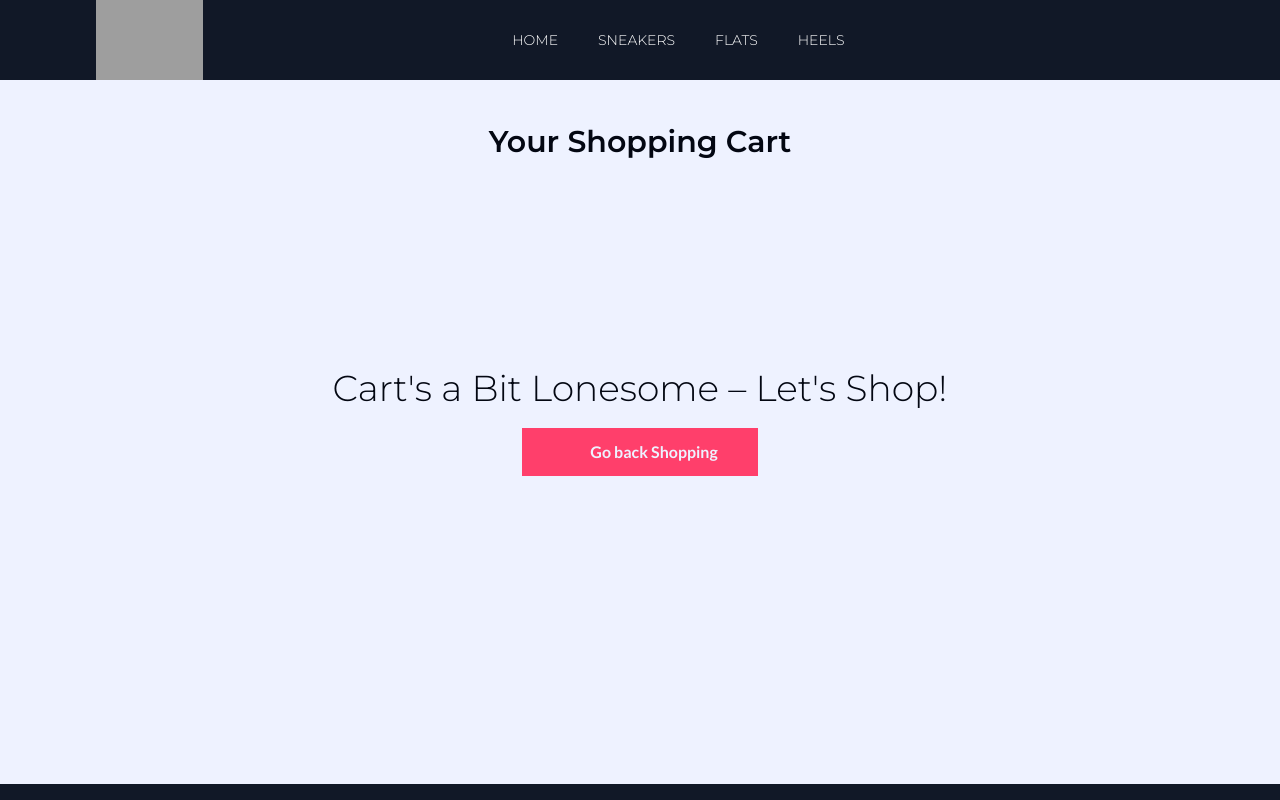
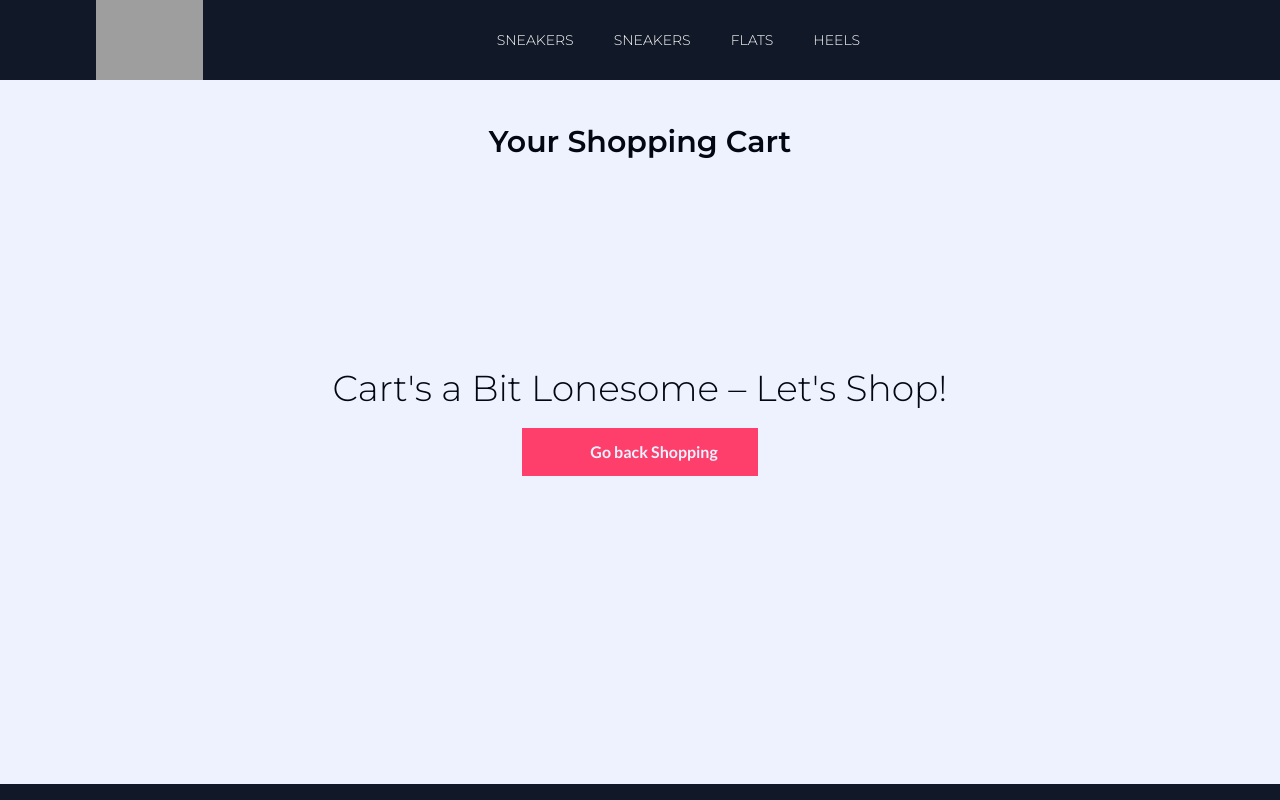
Before and after one commit to matalvarez10/Shopping-cart, a React (Vite) app: page /products/cart in a window 1280 px wide. Shown: the top 800 px of the page. Built offline with nearby package versions, Linux system fonts and the light colour scheme; grey boxes are pictures that could not be loaded; some icons are missing.

Commit message:
Added hover effects for the buttons

```diff
--- a/src/components/cartComponents/cartEmptyComponent.tsx
+++ b/src/components/cartComponents/cartEmptyComponent.tsx
@@ -7,7 +7,7 @@ const CartEmptyComponent = () => {
       <p className="section-header font-light text-4xl">
         Cart's a Bit Lonesome – Let's Shop!{" "}
       </p>
-      <Link className="red-btn flex flex-row justify-center items-center gap-3" to={"/products/sneakers"}>
+      <Link className="red-btn flex flex-row justify-center items-center gap-3 hover:bg-gray-900" to={"/products/sneakers"}>
         <FaArrowLeft />
         Go back Shopping{" "}
       </Link>
--- a/src/components/homeComponents/heroComponent.tsx
+++ b/src/components/homeComponents/heroComponent.tsx
@@ -1,7 +1,7 @@
 import { Link } from "react-router-dom";
 const HeroComponent = () => {
   return (
-    <div className=" h-[500px] md:h-[720px] bg-gray-900 text-[#d3d3d3] display flex flex-row md:text-center justify-evenly items-center gap-2 p-6 overflow-hidden ">
+    <div className=" h-[500px] md:h-[720px] bg-gray-900 text-indigo-50 display flex flex-row md:text-center justify-evenly items-center gap-2 p-6 overflow-hidden ">
       <div className="flex flex-col w-[40%] h-full justify-center items-center gap-4">
         <p className=" font-montserrat text-base md:text-lg lg:text-5xl font-extrabold">
           Elevate Your Every Step with Our Premium Footwear
@@ -9,7 +9,7 @@ const HeroComponent = () => {
         <p className="font-lato text-sm md:text-lg lg:text-xl  font-medium">
           Step into Style and Comfort Discover the Perfect Pair of Shoes
         </p>
-        <Link to={"products/sneakers"} className="red-btn">
+        <Link to={"products/sneakers"} className="red-btn hover:bg-slate-500">
           SHOP NOW
         </Link>
       </div>
--- a/src/components/homeComponents/salesComponent.tsx
+++ b/src/components/homeComponents/salesComponent.tsx
@@ -12,7 +12,7 @@ const SalesComponent = () => {
         <p className="text-5xl  font-bold">
           For a brief time, enjoy savings of up to 50% on all footwear!
         </p>
-        <Link to={"products/sneakers"} className="red-btn w-[300px]">
+        <Link to={"products/sneakers"} className="red-btn w-[300px] hover:bg-slate-500">
           EXPLORE COLLECTION
         </Link>
       </div>
--- a/src/components/layoutComponents/addedItemsComponent.tsx
+++ b/src/components/layoutComponents/addedItemsComponent.tsx
@@ -4,7 +4,7 @@ const AddItemsComponent = ({ popupAdded }: { popupAdded: IPopupData[] }) => {
   return (
     <article className="fixed top-20 right-0 m-3 flex flex-col gap-2 font-monstserrat font-light text-lg text-indigo-50">
       {popupAdded.map((element,index) => (
-        <div key={index} className=" bg-gray-900 p-3 rounded-md bg-opacity-80">
+        <div key={index} className=" bg-slate-500 p-3 rounded-md bg-opacity-80 z-50">
           <p>Added {element.title} to cart!</p>
         </div>
       ))}
--- /dev/null
+++ b/src/components/layoutComponents/customLinkComponent.tsx
@@ -0,0 +1,17 @@
+import { Link } from "react-router-dom";
+
+const CustomLinkComponent = ({
+  toRoute,
+  text,
+}: {
+  toRoute: string;
+  text: string;
+}) => {
+  return (
+    <Link to={toRoute} className="hover:border-b-[2px] border-white">
+      {text}
+    </Link>
+  );
+};
+
+export default CustomLinkComponent;
--- a/src/components/layoutComponents/layoutComponent.tsx
+++ b/src/components/layoutComponents/layoutComponent.tsx
@@ -9,7 +9,9 @@ import { IPopupData } from "../../interfaces/popupData.interface";
 import AddItemsComponent from "./addedItemsComponent";
 
 let NEW_ID = 0;
-
+if(localStorage.getItem('cartDataLocal') == null){
+  localStorage.setItem("cartDataLocal", JSON.stringify("[]"));
+}
 const initialData = JSON.parse(localStorage.getItem('cartDataLocal') || '[]');
 const LayoutComponent = () => {
   const [cartData, dispatch] = useReducer(
--- a/src/components/layoutComponents/navbarComponent.tsx
+++ b/src/components/layoutComponents/navbarComponent.tsx
@@ -3,6 +3,7 @@ import { FaBagShopping } from "react-icons/fa6";
 import { useContext } from "react";
 import { CartContext } from "../../hooks/contexts/cartContext";
 import imageSmall from "../../assets/Partner-4.png"
+import CustomLinkComponent from "./customLinkComponent";
 
 const NavBarComponent = () => {
   const numberProducts = useContext(CartContext).length;
@@ -16,11 +17,11 @@ const NavBarComponent = () => {
           className="text-white hidden md:block md:h-11 lg:h-20"
         />
       </Link>
-      <div className="flex flex-row gap-4 md:gap-10  ">
-        <Link to="/">Home</Link>
-        <Link to="/products/sneakers">Sneakers</Link>
-        <Link to="/products/flats">Flats</Link>
-        <Link to="/products/heels">Heels</Link>
+      <div className="flex flex-row gap-4 md:gap-10">
+        <CustomLinkComponent toRoute="/" text="Sneakers"/>
+        <CustomLinkComponent toRoute="/products/sneakers" text="Sneakers"/>
+        <CustomLinkComponent toRoute="/products/flats" text="Flats"/>
+        <CustomLinkComponent toRoute="/products/heels" text="Heels"/>
       </div>
       <Link to="/products/cart" className="text-xl md:text-3xl flex flex-row justify-center items-center gap-1 md:gap-3">
         <FaBagShopping />
--- a/src/components/productsComponents/productCardComponent.tsx
+++ b/src/components/productsComponents/productCardComponent.tsx
@@ -33,7 +33,7 @@ const ProductCardComponent: React.FC<IListProductsProps> = ({ product,main }) =>
           onClick={() => {
             handleCartData(product);
           }}
-          className="flex flex-row justify-center items-center gap-2 font-semibold text-indigo-50 bg-gray-900 rounded-md py-1"
+          className="flex flex-row justify-center items-center gap-2 font-semibold text-indigo-50 bg-gray-900 rounded-md py-1 hover:bg-[#ff3f6b]"
         >
           <FiShoppingCart />
           Add
--- a/src/index.css
+++ b/src/index.css
@@ -15,7 +15,7 @@
       @apply h-[2px] bg-gray-900 w-full opacity-30 col-span-4;
     }
     .red-btn{
-      @apply bg-[#ff3f6b] text-indigo-50 font-lato font-bold px-10 py-3 max-md:w-full text-center max-md:px-6;
+      @apply bg-[#ff3f6b] text-indigo-50 font-lato font-bold px-10 py-3 max-md:w-full text-center max-md:px-6 hover:bg-[#ff3f6b];
     }
     .footer-header{
       @apply font-montserrat font-semibold text-base md:text-3xl mb-4;
--- a/src/views/cartView.tsx
+++ b/src/views/cartView.tsx
@@ -47,7 +47,7 @@ const CartView: React.FC<ICartProps> = ({ deleteProduct, sumProduct }) => {
             </Link>
             <div>
               <p className="text-right text:xl md:text-2xl mb-2">TOTAL : $ {total.toFixed(2)}</p>
-              <button className="bg-gray-900 text-indigo-50 py-3 px-8  float-right"
+              <button className="bg-gray-900 text-indigo-50 py-3 px-8  float-right hover:bg-[#ff3f6b]"
               onClick={() => alert("Order Placed Successfully")}>
                 CHECKOUT
               </button>
```
